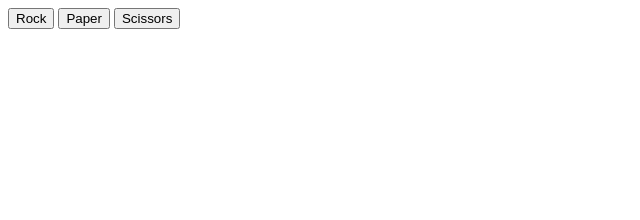
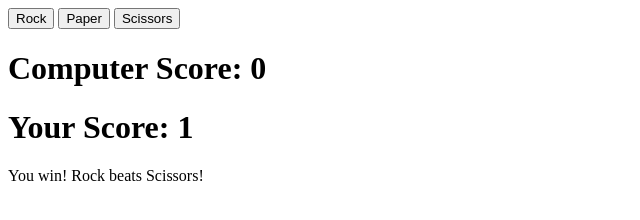
Before and after one commit to sakbob/odin-rockpaperscissors, a plain HTML site: page index.html in a window 1280 px wide. Both pictures are taken after a click on the button "Rock". Shown: the whole page, without its empty margins (0-640 px from the left). Drawn offline with Linux system fonts and the light colour scheme.

Commit message:
Add additional containers for JS manipulation.

```diff
--- a/index.html
+++ b/index.html
@@ -16,6 +16,7 @@
             <h1 class="score-human"></h1>
         </div>
         <div class="event-container">
+            <p class="event-round"></p>
             <p class="event-text"></p>
         </div>
     </body>
--- a/script.js
+++ b/script.js
@@ -66,7 +66,9 @@ function checkGame(humanResponse) {
 
     let computerResponse = getComputerChoice();
 
-    console.log(playRound(computerResponse, humanResponse));
+    eventDisplay.textContent = playRound(computerResponse, humanResponse);
+    computerDisplay.textContent = "Computer Score: " + computerScore;
+    humanDisplay.textContent = "Your Score: " + humanScore;
 
     if (computerScore === 5) {
         winnerText = "Computer Wins, Try again!";
@@ -92,19 +94,17 @@ let winnerText = "Error";
 console.log("=====================================");
 
 const buttons = document.querySelectorAll("button");
+const computerDisplay = document.querySelector(".score-computer");
+const humanDisplay = document.querySelector(".score-human");
+const eventDisplay = document.querySelector(".event-text");
 
 buttons.forEach(button => {
     button.addEventListener("click", () => {
         console.log(button.textContent + " was pressed!");
         if (checkGame(button.textContent) === true) {
-            console.log(winnerText);
-            console.log("Game Over!");
+            eventDisplay.textContent = winnerText;
             i = 1;
             toReturn = "Error";
-        }
-        else {
-            console.log("Your Score: " + humanScore);
-            console.log("Computer Score: " + computerScore);
         }
         console.log("=====================================");
     })
```
